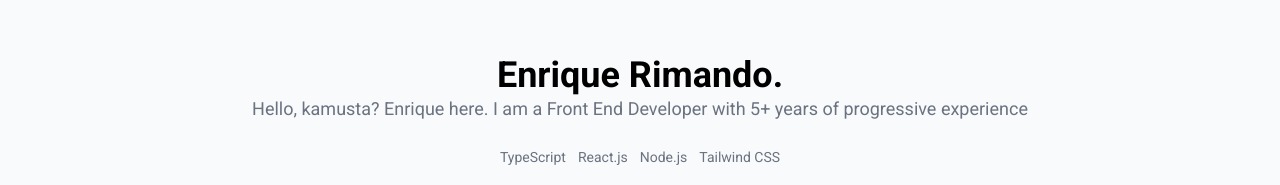
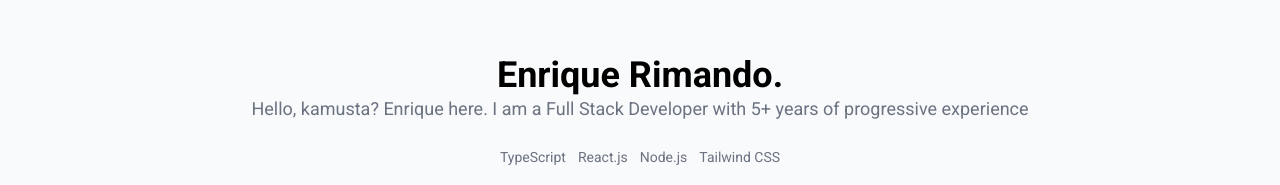
Before and after one commit to elrmndo/personal, a Next.js app: page / in a window 1280 px wide. Shown: the part 257-442 px from the top of the page. Built offline with nearby package versions, Linux system fonts and the light colour scheme.

Commit message:
chore: update role to full stack

```diff
--- a/src/pages/index.tsx
+++ b/src/pages/index.tsx
@@ -13,7 +13,7 @@ export default function Home() {
         <section className="flex-1 flex flex-col justify-center items-center bg-slate-50 px-4">
           <h1 className="text-4xl font-bold">Enrique Rimando.</h1>
           <p className="text-lg text-gray-500">
-            Hello, kamusta? Enrique here. I am a Front End Developer with 5+
+            Hello, kamusta? Enrique here. I am a Full Stack Developer with 5+
             years of progressive experience
           </p>
 
```
